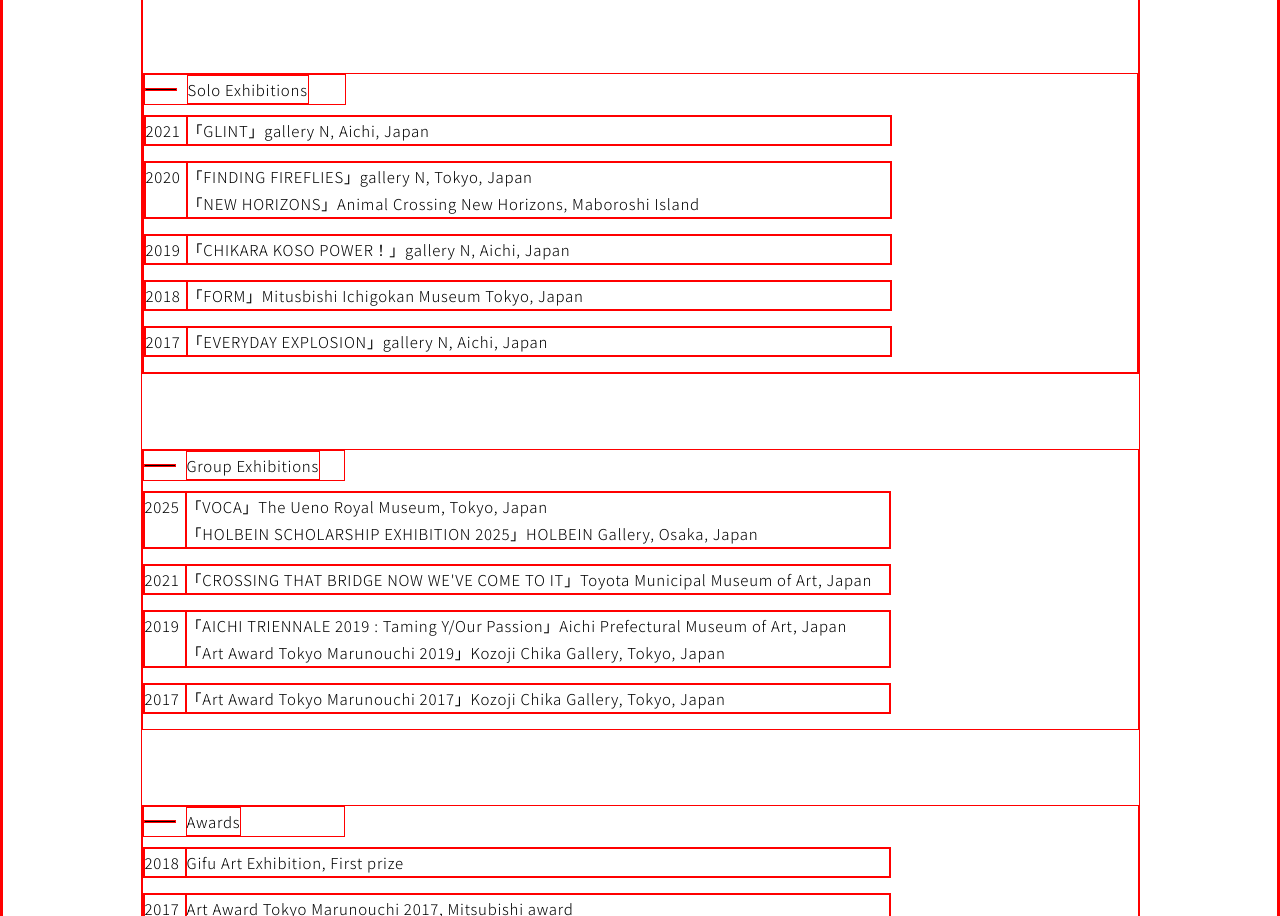
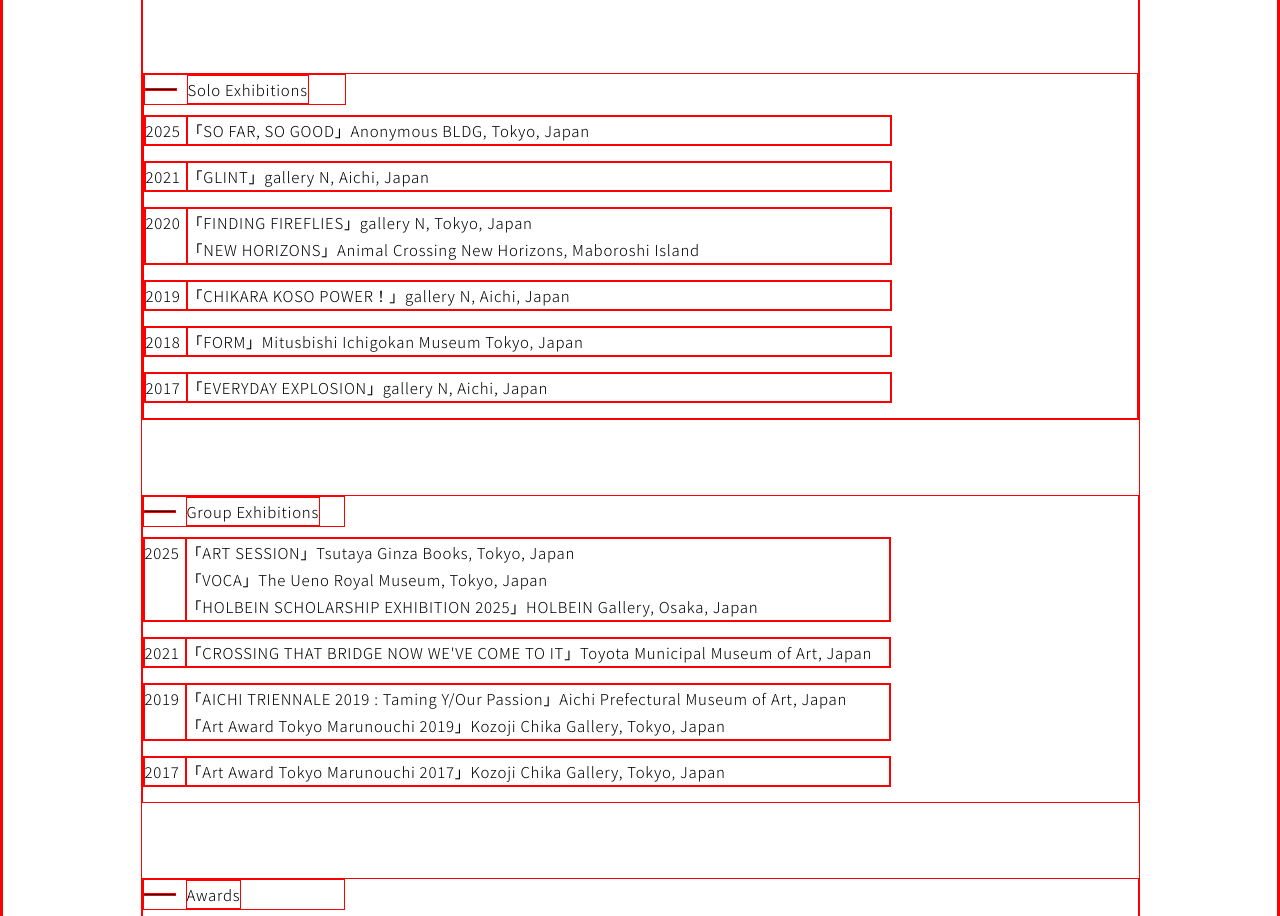
Before and after one commit to grtjackson/web_design, a plain HTML site: page Fujiwara_portfolio_site/biography.html in a window 1280 px wide. Shown: the part 952-1868 px from the top of the page. Drawn offline with Linux system fonts and the light colour scheme.

Commit message:
update biography with new shows

```diff
--- a/Fujiwara_portfolio_site/biography.html
+++ b/Fujiwara_portfolio_site/biography.html
@@ -67,6 +67,10 @@ Through various effects, she hopes to manifest invisible feelings and sensations
             <div class="solo bio_block">
                 <p class="bio_block_title"><span class="line"></span><span>Solo Exhibitions</span></p>
                 <div class="dated_container">
+                    <p class="date">2025</p>
+                    <p class="title">「SO FAR, SO GOOD」Anonymous BLDG, Tokyo, Japan</p>
+                </div>
+                <div class="dated_container">
                     <p class="date">2021</p>
                     <p class="title">「GLINT」gallery N, Aichi, Japan</p>
                 </div>
@@ -95,7 +99,8 @@ Through various effects, she hopes to manifest invisible feelings and sensations
                 <p class="bio_block_title"><span class="line"></span><span>Group Exhibitions</span></p>
                 <div class="dated_container">
                     <p class="date">2025</p>
-                    <p class="title">「VOCA」The Ueno Royal Museum, Tokyo, Japan<br>
+                    <p class="title">「ART SESSION」Tsutaya Ginza Books, Tokyo, Japan<br>
+                                        「VOCA」The Ueno Royal Museum, Tokyo, Japan<br>
                                         「HOLBEIN SCHOLARSHIP EXHIBITION 2025」HOLBEIN Gallery, Osaka, Japan</p>
                 </div>
 
```
